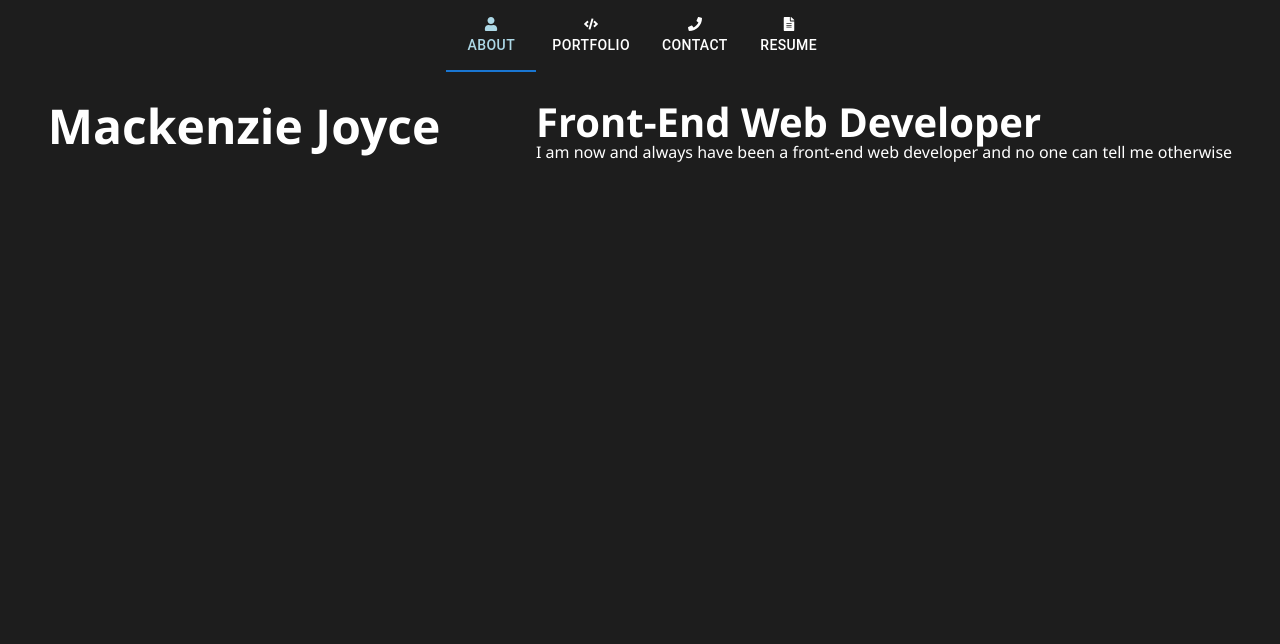
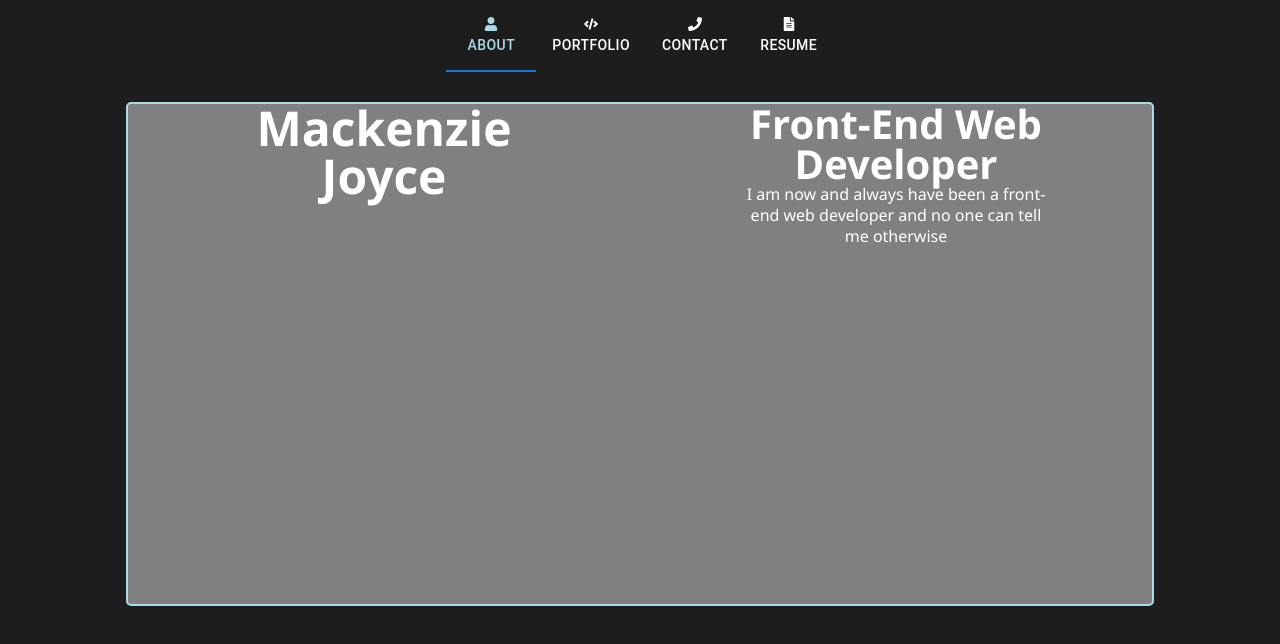
Before and after one commit to MackenzieJoyce/Portfolio, a React (Create React App) app: page / in a window 1280 px wide. Shown: the top 644 px of the page. Built offline with nearby package versions, Linux system fonts and the light colour scheme.

Commit message:
added styling to about page. commented out browser router in app

```diff
--- a/src/App.js
+++ b/src/App.js
@@ -1,6 +1,12 @@
 import React from 'react';
 import PortfolioContainer from './components/PortfolioContainer';
+// import { BrowserRouter } from 'react-router-dom';
 
-const App = () => <PortfolioContainer />;
+const App = () => {
+  return (
+      <PortfolioContainer />
+  );
+};
 
+// Make obj and set up browserrouter around ^
 export default App;
--- a/src/components/pages/About.js
+++ b/src/components/pages/About.js
@@ -1,16 +1,30 @@
 import React from 'react';
 
+const styles = {
+    contentEntire: {
+        textAlign: 'center',
+        border: '2px solid lightblue',
+        borderRadius: 5,
+        background: 'grey',
+        minHeight: 500,
+        margin: '0 30px',
+        width: '80%'
+    },
+    contentIndiv: {
+        width: '30%'
+    }
+}
 
 const About = () => {
     return (
-        <div className="content">
-            <div>
+        <div className="content" style={styles.contentEntire}>
+            <div style={styles.contentIndiv}>
                 {/* <img></img> */}
                 <h1>
                     Mackenzie Joyce
                 </h1>
             </div>
-            <div>
+            <div style={styles.contentIndiv}>
                 <h2>
                     Front-End Web Developer
                 </h2>
--- a/src/index.css
+++ b/src/index.css
@@ -24,6 +24,12 @@ body {
   background-color: var(--dark);
   font-family: 'Segoe UI', Tahoma, Geneva, Verdana, sans-serif;
   color: var(--light);
+}
+
+header {
+  display: flex;
+  flex-direction: column;
+  align-items: center;
 }
 
 h1 {
```
